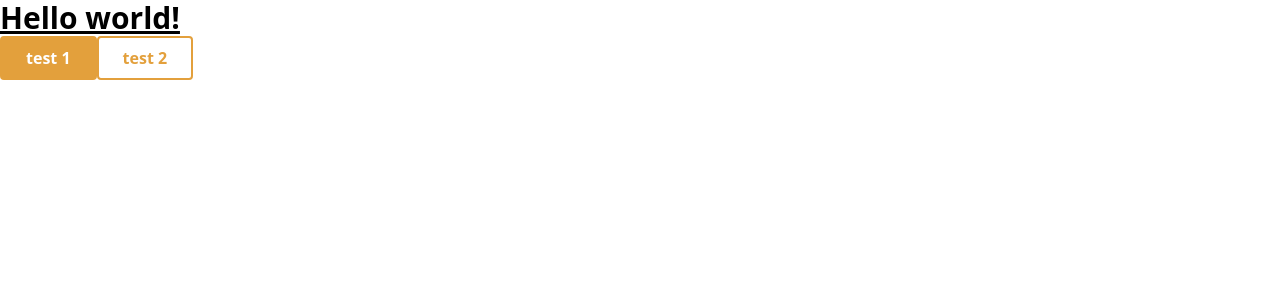
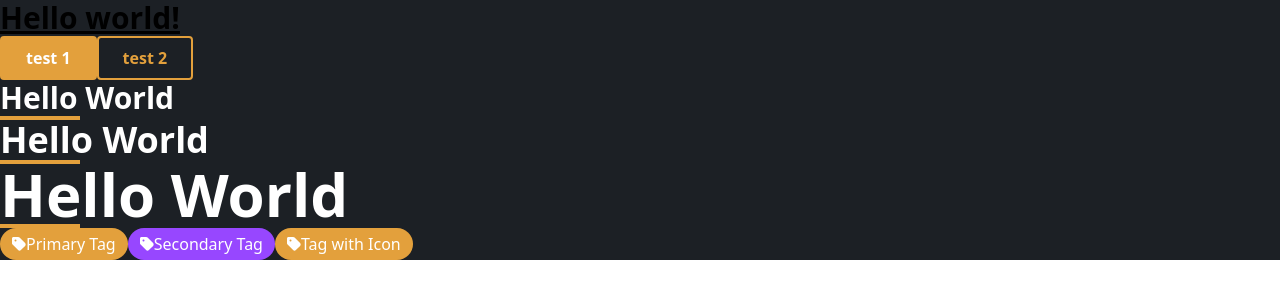
Before and after one commit to LarsAssen/portfolio-lars, a Next.js app: page / in a window 1280 px wide. Shown: the top 300 px of the page. Built offline with nearby package versions, Linux system fonts and the light colour scheme.

Commit message:
fixed title and built tag component

```diff
--- a/components/atoms/Tag.tsx
+++ b/components/atoms/Tag.tsx
@@ -1,9 +1,24 @@
-import React from 'react'
+import { FontAwesomeIcon } from '@fortawesome/react-fontawesome'
+import React from 'react';
+import { faTag } from '@fortawesome/free-solid-svg-icons';
 
-const Tag:React.FC<{text: string}> = ({text}) => {
+
+type TagProps = {
+  text: string;
+  variant?: 'primary' | 'secondary';
+};
+
+const Tag: React.FC<TagProps> = ({ text, variant = 'primary' }) => {
+  const bgColor = variant === 'primary' ? 'bg-primary' : 'bg-secondary';
+
   return (
-    <div>{text}</div>
-  )
-}
+    <div
+      className={`inline-flex items-center px-3 py-1 rounded-full ${bgColor} text-white`}
+    >
+      <FontAwesomeIcon icon={faTag} />
+      <span>{text}</span>
+    </div>
+  );
+};
 
-export default Tag
+export default Tag;
--- a/components/atoms/Title.tsx
+++ b/components/atoms/Title.tsx
@@ -1,9 +1,29 @@
-import React from 'react'
+import React from "react";
 
-const Title = () => {
-  return (
-    <div>Title</div>
-  )
+interface TitleProps {
+  text: string;
+  size?: "small" | "medium" | "large";
 }
 
-export default Title
+const Title: React.FC<TitleProps> = ({ text, size = "medium" }) => {
+  let fontSize;
+  switch (size) {
+    case "small":
+      fontSize = "text-3xl";
+      break;
+    case "large":
+      fontSize = "text-6xl";
+      break;
+    default:
+      fontSize = "text-4xl";
+      break;
+  }
+
+  return (
+      <div className={`relative ${fontSize} text-white font-bold`}>{text}
+      <div className="h-1 w-20 bg-primary"></div>
+      </div>
+  );
+};
+
+export default Title;
--- a/package.json
+++ b/package.json
@@ -10,6 +10,10 @@
   },
   "dependencies": {
     "@apollo/client": "^3.7.9",
+    "@fortawesome/fontawesome-svg-core": "^6.4.0",
+    "@fortawesome/free-regular-svg-icons": "^6.4.0",
+    "@fortawesome/free-solid-svg-icons": "^6.4.0",
+    "@fortawesome/react-fontawesome": "^0.2.0",
     "@next/font": "13.2.4",
     "@types/node": "18.15.11",
     "@types/react": "18.0.32",
--- a/pages/index.tsx
+++ b/pages/index.tsx
@@ -2,6 +2,8 @@ import Head from 'next/head'
 import { Inter } from '@next/font/google'
 import Button from '@/components/atoms/Button'
 import { ComponentType } from "@/Enums/componentType"
+import Title from '@/components/atoms/Title'
+import Tag from '@/components/atoms/Tag'
 
 const inter = Inter({ subsets: ['latin'] })
 
@@ -20,6 +22,12 @@ export default function Home() {
       </h1>
       <Button model={{text:"test 1", link:"/", type: ComponentType.Primary }} />
       <Button model={{text:"test 2", link:"/", type: ComponentType.Secondary }} />
+      <Title text="Hello World" size="small" />
+      <Title text="Hello World" />
+      <Title text="Hello World" size="large" />
+      <Tag text="Primary Tag" />
+      <Tag text="Secondary Tag" variant="secondary" />
+      <Tag text="Tag with Icon" />
       </main>
     </>
   )
--- a/styles/globals.css
+++ b/styles/globals.css
@@ -1,3 +1,7 @@
 @tailwind base;
 @tailwind components;
 @tailwind utilities;
+
+main{
+    background: #1C2025;
+}
```
Also changed, not shown: 1 other file (tests, documents, lock files or other folders).
